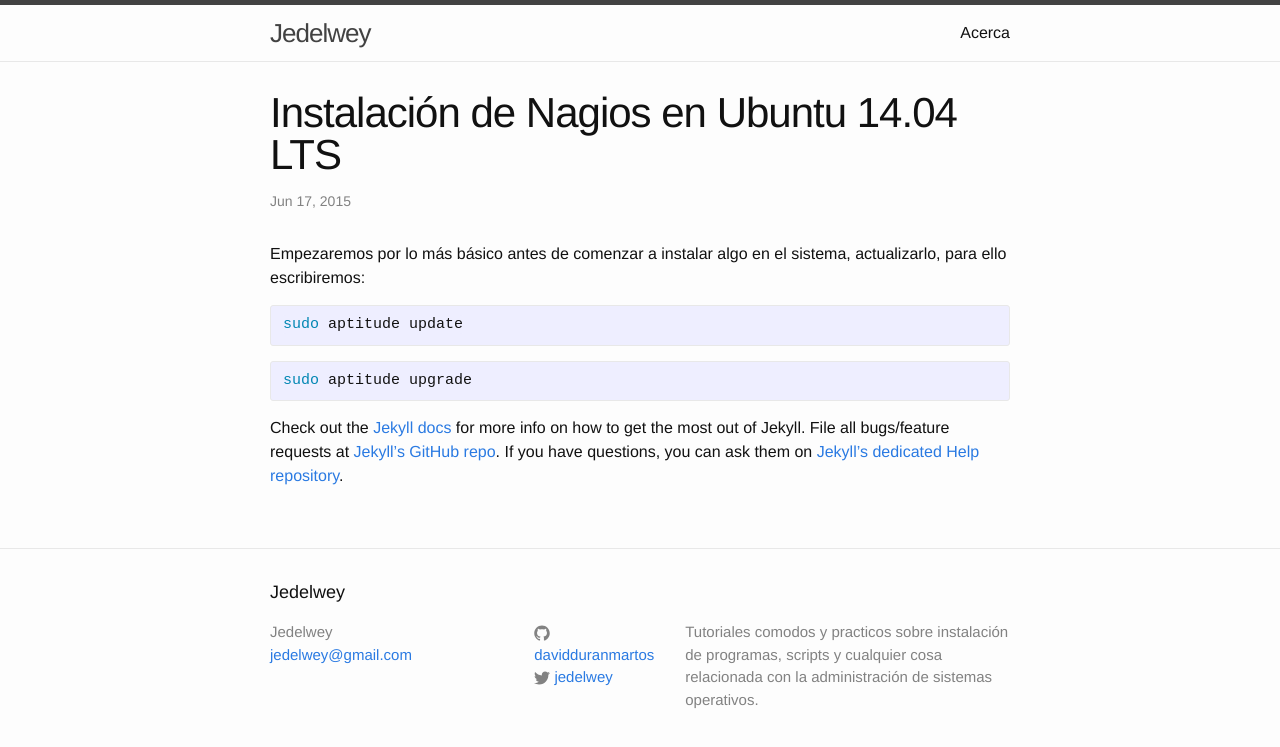
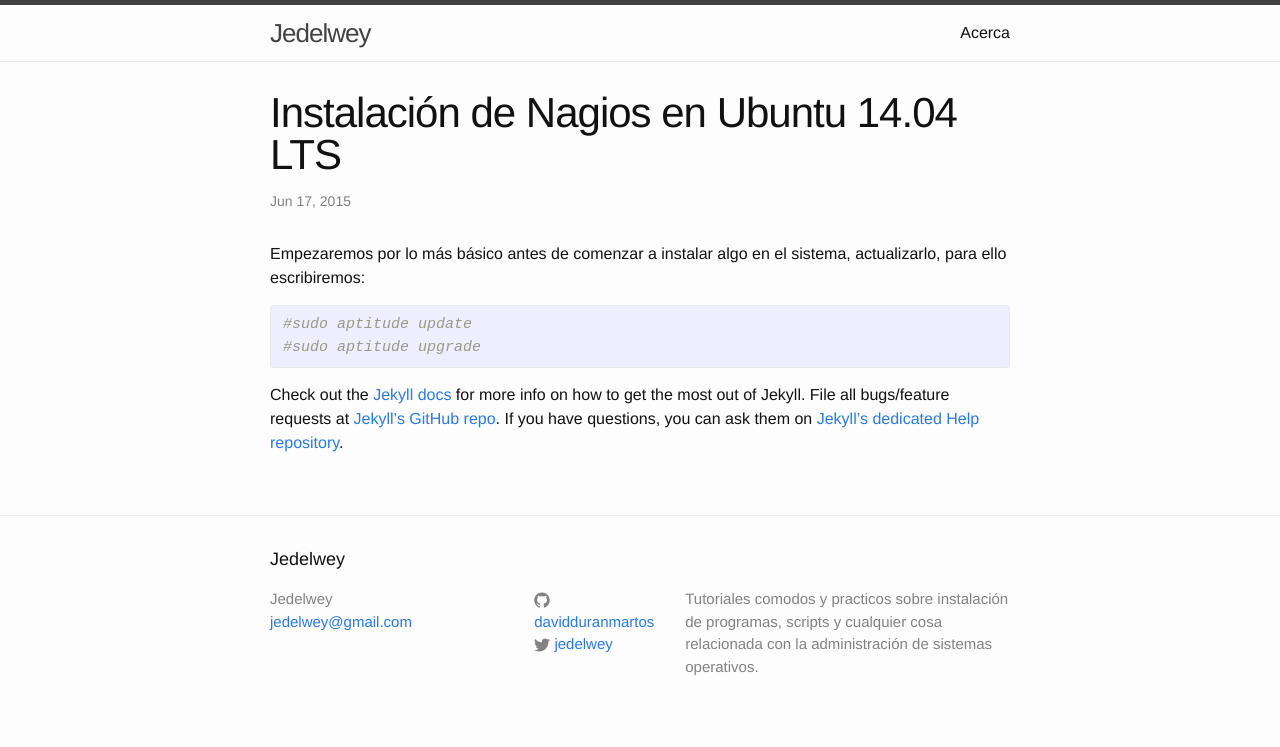
Before and after one commit to jedelwey/jedelwey.github.io, a Jekyll site: the page built from _posts/2015-06-17-instalacion-nagios-ubuntu-14-04-LTS.markdown, in a window 1280 px wide. Shown: the top 747 px of the page. Built offline with Jekyll 4.4.1, drawn with Linux system fonts in a browser that asks for light colours.

Commit message:
Probando comandos juntos

```diff
--- a/_posts/2015-06-17-instalacion-nagios-ubuntu-14-04-LTS.markdown
+++ b/_posts/2015-06-17-instalacion-nagios-ubuntu-14-04-LTS.markdown
@@ -6,10 +6,8 @@ categories: nagios
 ---
 Empezaremos por lo más básico antes de comenzar a instalar algo en el sistema, actualizarlo, para ello escribiremos:
 {% highlight bash %}
-sudo aptitude update
-{% endhighlight %}
-{% highlight bash %}
-sudo aptitude upgrade
+#sudo aptitude update
+#sudo aptitude upgrade
 {% endhighlight %}
 
 
```
